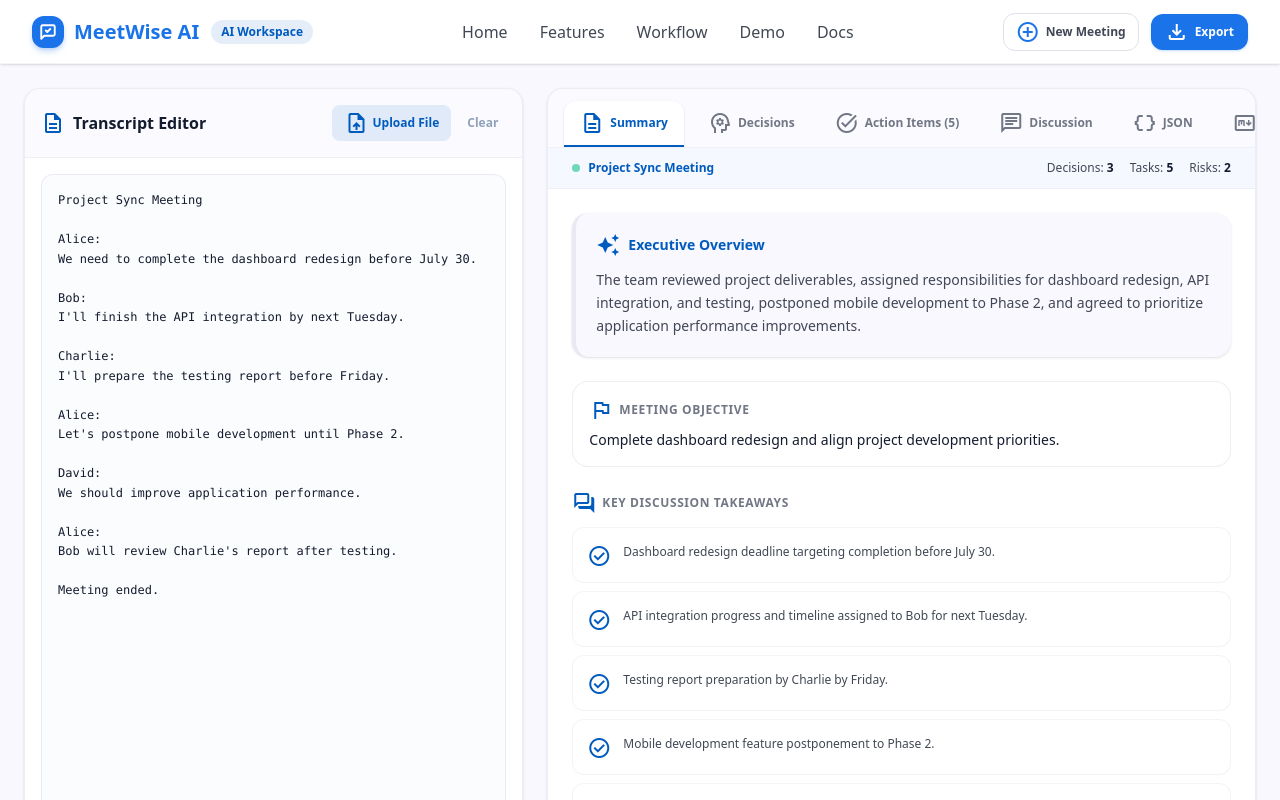
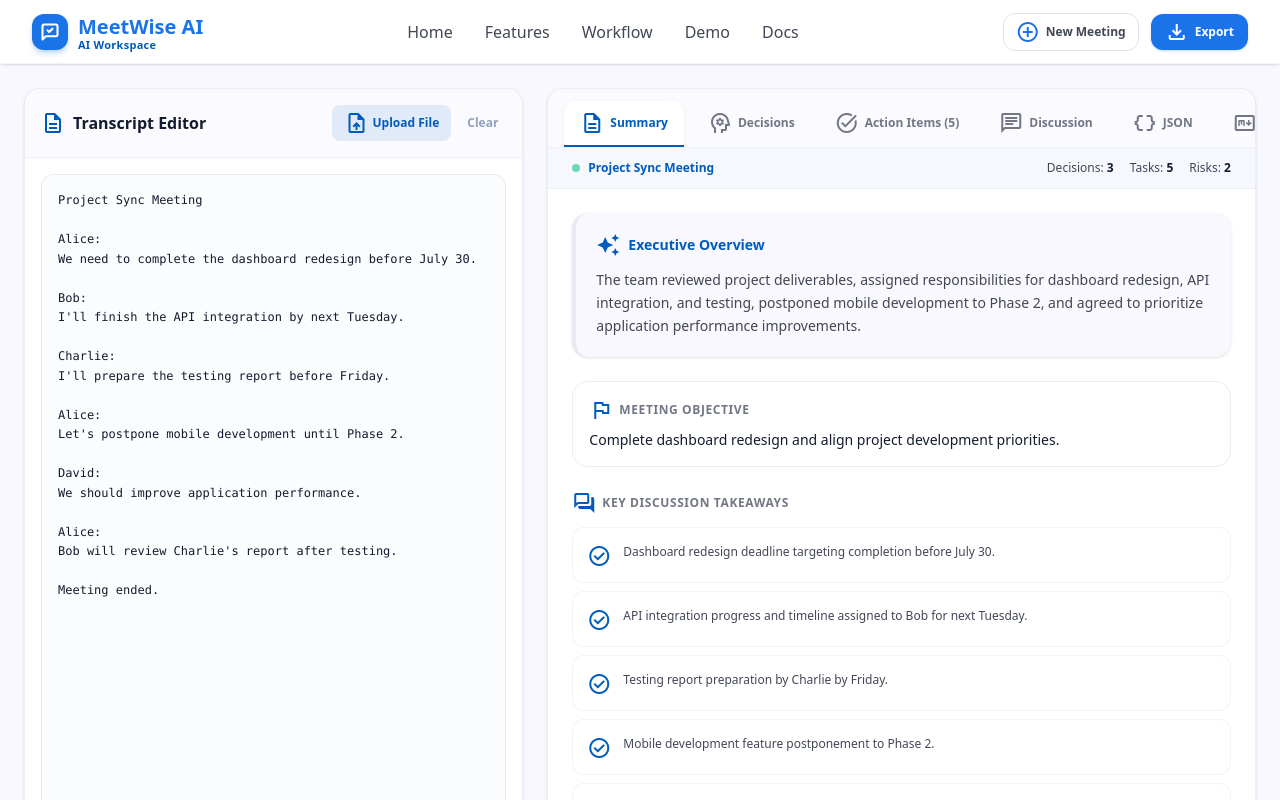
Before and after one commit to bikram73/MeetWise_AI, a React (Vite) app: page / in a window 1280 px wide. Both pictures are taken after a click on the button "Watch Workflow". Shown: the top 800 px of the page. Built offline with nearby package versions, Linux system fonts and the light colour scheme.

Commit message:
first commit

```diff
--- a/src/components/LandingPage.tsx
+++ b/src/components/LandingPage.tsx
@@ -70,13 +70,16 @@ export const LandingPage: React.FC<LandingPageProps> = ({ onOpenWorkspace }) =>
       <nav className="fixed top-0 w-full z-50 bg-white/70 backdrop-blur-md border-b border-[#c1c6d6]/20 shadow-sm h-16 flex items-center">
         <div className="flex justify-between items-center px-4 md:px-10 w-full max-w-[1280px] mx-auto">
           <div className="flex items-center gap-2.5 cursor-pointer" onClick={() => window.scrollTo({ top: 0, behavior: 'smooth' })}>
-            <div className="w-8 h-8 rounded-xl bg-[#1a73e8] flex items-center justify-center text-white shadow-md shadow-[#1a73e8]/25">
-              <svg className="w-4.5 h-4.5" viewBox="0 0 24 24" fill="none" stroke="currentColor" strokeWidth="2.5" strokeLinecap="round" strokeLinejoin="round">
+            <div className="w-9 h-9 rounded-xl bg-[#1a73e8] flex items-center justify-center text-white shadow-md shadow-[#1a73e8]/25 shrink-0">
+              <svg className="w-5 h-5" viewBox="0 0 24 24" fill="none" stroke="currentColor" strokeWidth="2.5" strokeLinecap="round" strokeLinejoin="round">
                 <path d="M21 15a2 2 0 0 1-2 2H7l-4 4V5a2 2 0 0 1 2-2h14a2 2 0 0 1 2 2z" />
                 <path d="m9 10 2 2 4-4" />
               </svg>
             </div>
-            <span className="text-xl font-bold text-[#1a73e8]">MeetWise AI</span>
+            <div className="flex flex-col text-left">
+              <span className="text-lg md:text-xl font-bold text-[#1a73e8] leading-tight">MeetWise AI</span>
+              <span className="text-[10px] md:text-[11px] font-semibold text-[#005bbf] tracking-wide leading-none">AI Workspace</span>
+            </div>
           </div>
           <div className="hidden md:flex items-center gap-8">
             <button
@@ -513,13 +516,16 @@ export const LandingPage: React.FC<LandingPageProps> = ({ onOpenWorkspace }) =>
         <div className="max-w-[1280px] mx-auto px-4 md:px-10 flex flex-col md:flex-row justify-between gap-8">
           <div className="max-w-md">
             <div className="flex items-center gap-2.5 mb-6">
-              <div className="w-8 h-8 rounded-xl bg-[#1a73e8] flex items-center justify-center text-white shadow-md shadow-[#1a73e8]/25">
-                <svg className="w-4.5 h-4.5" viewBox="0 0 24 24" fill="none" stroke="currentColor" strokeWidth="2.5" strokeLinecap="round" strokeLinejoin="round">
+              <div className="w-9 h-9 rounded-xl bg-[#1a73e8] flex items-center justify-center text-white shadow-md shadow-[#1a73e8]/25 shrink-0">
+                <svg className="w-5 h-5" viewBox="0 0 24 24" fill="none" stroke="currentColor" strokeWidth="2.5" strokeLinecap="round" strokeLinejoin="round">
                   <path d="M21 15a2 2 0 0 1-2 2H7l-4 4V5a2 2 0 0 1 2-2h14a2 2 0 0 1 2 2z" />
                   <path d="m9 10 2 2 4-4" />
                 </svg>
               </div>
-              <span className="text-xl font-bold text-[#1a73e8]">MeetWise AI</span>
+              <div className="flex flex-col text-left">
+                <span className="text-xl font-bold text-[#1a73e8] leading-tight">MeetWise AI</span>
+                <span className="text-[11px] font-semibold text-[#005bbf] tracking-wide leading-none">AI Workspace</span>
+              </div>
             </div>
             <p className="text-[#414754] text-sm leading-relaxed">
               The intelligent copilot for high-stakes professional environments.
--- a/src/components/WorkspacePage.tsx
+++ b/src/components/WorkspacePage.tsx
@@ -162,24 +162,26 @@ export const WorkspacePage: React.FC<WorkspacePageProps> = ({ onBackToLanding, o
       {/* Top Navigation Bar */}
       <nav className={`sticky top-0 z-50 w-full ${isDarkMode ? 'bg-slate-900/90 border-slate-800' : 'bg-white/90 border-[#c1c6d6]/20'} backdrop-blur-md border-b shadow-sm h-16 flex items-center`}>
         <div className="flex justify-between items-center px-4 md:px-8 w-full max-w-[1440px] mx-auto">
-          <div className="flex items-center gap-3">
+          <div className="flex items-center">
             <button
               onClick={onBackToLanding}
-              className="flex items-center gap-2.5 cursor-pointer hover:opacity-80 transition-opacity"
+              className="flex items-center gap-2.5 cursor-pointer hover:opacity-80 transition-opacity text-left"
             >
-              <div className="w-8 h-8 rounded-xl bg-[#1a73e8] flex items-center justify-center text-white shadow-md shadow-[#1a73e8]/25">
-                <svg className="w-4.5 h-4.5" viewBox="0 0 24 24" fill="none" stroke="currentColor" strokeWidth="2.5" strokeLinecap="round" strokeLinejoin="round">
+              <div className="w-9 h-9 rounded-xl bg-[#1a73e8] flex items-center justify-center text-white shadow-md shadow-[#1a73e8]/25 shrink-0">
+                <svg className="w-5 h-5" viewBox="0 0 24 24" fill="none" stroke="currentColor" strokeWidth="2.5" strokeLinecap="round" strokeLinejoin="round">
                   <path d="M21 15a2 2 0 0 1-2 2H7l-4 4V5a2 2 0 0 1 2-2h14a2 2 0 0 1 2 2z" />
                   <path d="m9 10 2 2 4-4" />
                 </svg>
               </div>
-              <span className="text-xl font-bold text-[#1a73e8]">
-                MeetWise AI
-              </span>
+              <div className="flex flex-col text-left">
+                <span className="text-lg md:text-xl font-bold text-[#1a73e8] leading-tight">
+                  MeetWise AI
+                </span>
+                <span className="text-[10px] md:text-[11px] font-semibold text-[#005bbf] tracking-wide leading-none">
+                  AI Workspace
+                </span>
+              </div>
             </button>
-            <span className="text-xs font-semibold px-2.5 py-1 rounded-full bg-[#005bbf]/10 text-[#005bbf] hidden sm:inline-block">
-              AI Workspace
-            </span>
           </div>
 
           {/* Navigation Links with Home button at the beginning */}
```
